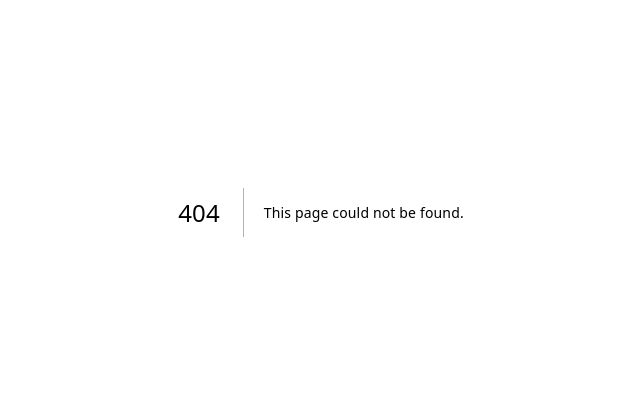
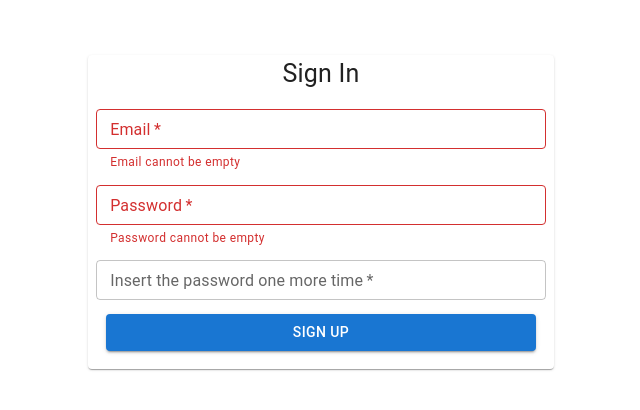
Before and after one commit to S1mp3r/E-Commer, a Next.js app in the folder front/: page /signup/form in a window 1280 px wide. Before the commit this address had no page. Shown: the part 188-598 px from the top of the page, without its empty margins (319-959 px from the left). Built offline with nearby package versions, Linux system fonts and the light colour scheme.

Commit message:
feat: doing the directory structure as well as sign Up and sign In logic

```diff
--- /dev/null
+++ b/front/app/(sign)/signin/page.tsx
@@ -0,0 +1,6 @@
+"use client";
+import SignInForms from "./form/page";
+
+export default function SignInRoute() {
+  return <SignInForms />;
+}
--- /dev/null
+++ b/front/app/(sign)/signup/form/page.tsx
@@ -0,0 +1,126 @@
+"use client";
+import {
+  Button,
+  Card,
+  FormControl,
+  Grid,
+  TextField,
+  Typography,
+} from "@mui/material";
+import { useEffect, useState } from "react";
+import { useRouter } from "next/navigation";
+import { ApiService } from "@services/ApiService";
+
+export function SignUpForms() {
+  const [userEmail, setUserEmail] = useState("");
+  const [userPassword, setUserPassword] = useState("");
+  const [userPasswordConfirm, setUserPasswordConfirm] = useState("");
+  const [errors, setErrors] = useState({
+    email: "",
+    password: "",
+    passwordConfirm: "",
+  });
+
+  const route = useRouter();
+
+  const handleSubmit = async () => {
+    if (
+      errors.email === "" &&
+      errors.password === "" &&
+      errors.passwordConfirm === ""
+    ) {
+      const response = await ApiService.signUp({
+        email: userEmail,
+        password: userPassword,
+      });
+      if (response) {
+        if (response.status === 201) {
+          localStorage.setItem("token", response.data);
+          route.push("/signin");
+        } else {
+          alert(response.data.message);
+        }
+      }
+    }
+  };
+
+  useEffect(() => {
+    setErrors((prev) => ({
+      ...prev,
+      email: userEmail.length === 0 ? "Email cannot be empty" : "",
+      password: userPassword.length === 0 ? "Password cannot be empty" : "",
+      passwordConfirm:
+        userPassword !== userPasswordConfirm ? "Passwords do not match" : "",
+    }));
+  }, [userEmail, userPassword, userPasswordConfirm]);
+
+  return (
+    <>
+      <Grid
+        style={{
+          display: "flex",
+          justifyContent: "center",
+          alignItems: "center",
+          height: "100vh",
+        }}
+      >
+        <Card
+          color="primary"
+          variant="elevation"
+          style={{ textAlign: "center" }}
+        >
+          <Typography style={{ margin: "center", fontSize: 25 }}>
+            Sign In
+          </Typography>
+          <FormControl sx={{ m: 1, width: "50ch" }}>
+            <TextField
+              id="email"
+              label="Email"
+              variant="outlined"
+              required
+              size="small"
+              margin="dense"
+              onChange={(e) => setUserEmail(e.target.value)}
+              error={errors.email !== ""}
+              helperText={errors.email}
+            />
+            <TextField
+              id="password"
+              label="Password"
+              type={"password"}
+              variant="outlined"
+              required
+              size="small"
+              margin="dense"
+              onChange={(e) => setUserPassword(e.target.value)}
+              error={errors.password !== ""}
+              helperText={errors.password}
+            />
+            <TextField
+              id="passwordConfirm"
+              label="Insert the password one more time"
+              type={"password"}
+              variant="outlined"
+              required
+              size="small"
+              margin="dense"
+              onChange={(e) => setUserPasswordConfirm(e.target.value)}
+              error={errors.passwordConfirm !== ""}
+              helperText={errors.passwordConfirm}
+            />
+
+            <Button
+              variant="contained"
+              style={{ margin: "10px" }}
+              onClick={handleSubmit}
+            >
+              Sign Up
+            </Button>
+          </FormControl>
+        </Card>
+      </Grid>
+    </>
+  );
+}
+
+export default SignUpForms;
```
Also changed, not shown: front/app/(sign)/signin/form/page.tsx (added, +135 -0 lines), front/app/(sign)/signup/page.tsx (added, +7 -0 lines).
